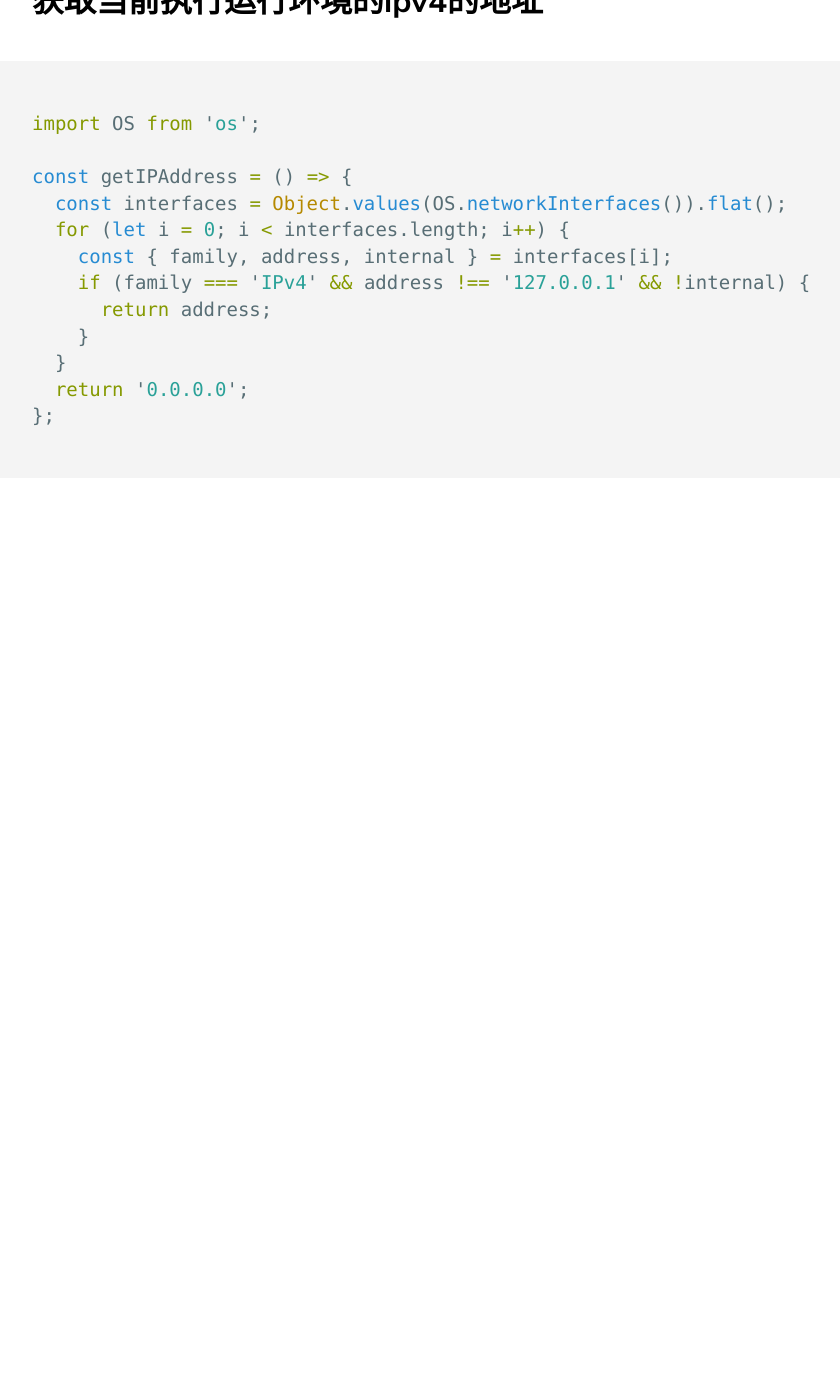
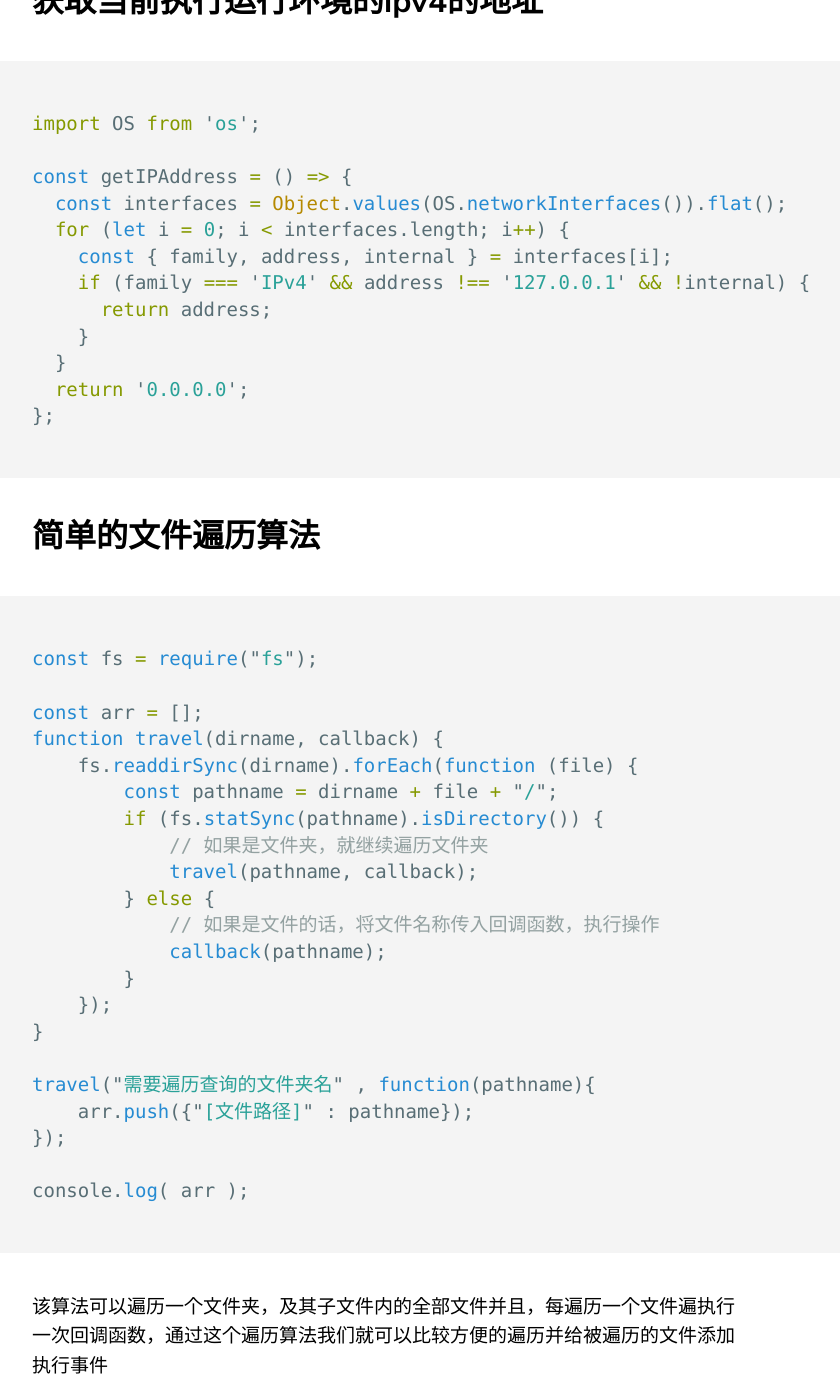
Before and after one commit to bilibiliou/bilibiliou.github.io, a Jekyll site: the page built from _posts/tech/2021-11-30-node-cheat-sheet.markdown, in a window 1280 px wide and 1400 px high, scrolled down 489 px. Shown: the whole window, without its empty margins (68-908 px from the left). Built offline with Jekyll 4.4.1, drawn with Linux system fonts in a browser that asks for light colours; before the commit the page ends 1007 px from its top, so only the background shows below that.

Commit message:
new version

````diff
--- a/_posts/tech/2021-11-30-node-cheat-sheet.markdown
+++ b/_posts/tech/2021-11-30-node-cheat-sheet.markdown
@@ -21,3 +21,31 @@ const getIPAddress = () => {
   return '0.0.0.0';
 };
 ```
+
+## 简单的文件遍历算法
+
+```javascript
+const fs = require("fs");
+
+const arr = [];
+function travel(dirname, callback) {
+    fs.readdirSync(dirname).forEach(function (file) {
+    	const pathname = dirname + file + "/";
+        if (fs.statSync(pathname).isDirectory()) {
+            // 如果是文件夹，就继续遍历文件夹
+            travel(pathname, callback);
+        } else {
+        	// 如果是文件的话，将文件名称传入回调函数，执行操作
+            callback(pathname);
+        }
+    });
+}
+
+travel("需要遍历查询的文件夹名" , function(pathname){
+	arr.push({"[文件路径]" : pathname});
+});
+
+console.log( arr );
+```
+
+该算法可以遍历一个文件夹，及其子文件内的全部文件并且，每遍历一个文件遍执行一次回调函数，通过这个遍历算法我们就可以比较方便的遍历并给被遍历的文件添加执行事件
````
Also changed, not shown: _posts/tech/2015-10-11-nodejs.markdown (+0 -34 lines).
